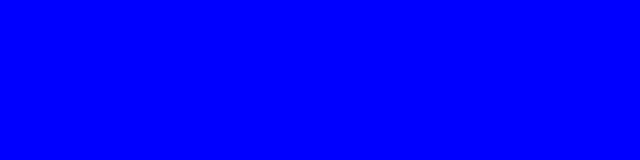
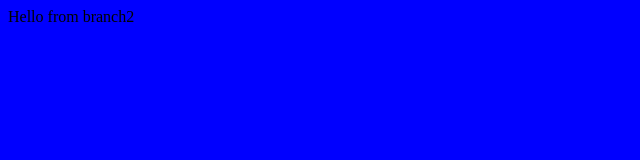
Before and after one commit to Kiryakushev/basic, a plain HTML site: page index.html in a window 1280 px wide. Shown: the whole page, without its empty margins (0-640 px from the left). Drawn offline with Linux system fonts and the light colour scheme.

Commit message:
Add hello from branch2

```diff
--- a/index.html
+++ b/index.html
@@ -1,4 +1,5 @@
 <html>
 	<body bgcolor="blue">
+	Hello from branch2
 	</body>
 </html>
```
